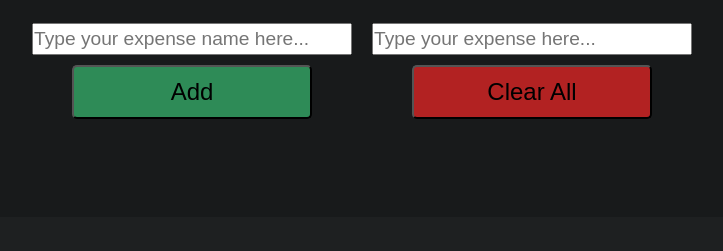
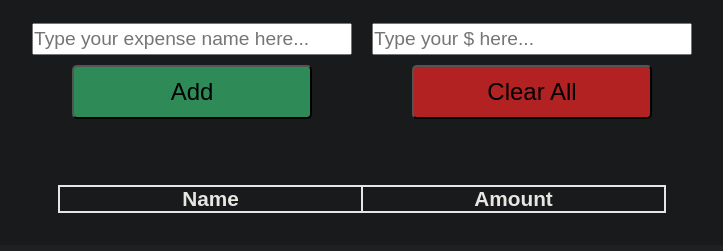
Before and after one commit to TrixOMG/Expense-Tracker-App, a plain HTML site: page index.html in a window 1280 px wide. Shown: the part 165-416 px from the top of the page, without its empty margins (278-1001 px from the left). Drawn offline with Linux system fonts and the light colour scheme.

Commit message:
added table + more styling

```diff
--- a/index.html
+++ b/index.html
@@ -22,12 +22,22 @@
           type="text"
           class="input"
           id="value-input"
-          placeholder="Type your expense here..."
+          placeholder="Type your $ here..."
         />
         <button class="button submit" id="add-button">Add</button>
         <button class="button delete" id="clear-button">Clear All</button>
       </div>
-      <div class="expense-container" id="expense-container"></div>
+      <div class="expense-container" id="expense-container">
+        <table class="table" id="expense-table">
+          <thead>
+            <tr>
+              <th>Name</th>
+              <th>Amount</th>
+            </tr>
+          </thead>
+          <tbody></tbody>
+        </table>
+      </div>
     </div>
     <script src="./index.js"></script>
   </body>
--- a/index.js
+++ b/index.js
@@ -1 +1,9 @@
-let
+let table = document.getElementById("expense-table");
+
+//let row = table.insertRow(0);
+
+//let cell1 = table.insertCell(0);
+//let cell2 = table.insertCell(1);
+
+//cell1.innerHTML = 'new cell1';
+//cell2.innerHTML = 'new cell2';
--- a/styles.css
+++ b/styles.css
@@ -58,6 +58,25 @@ body {
   background-color: #b22222;
 }
 
+.expense-container {
+  display: flex;
+  justify-content: center;
+  text-align: center;
+}
+
+.table {
+  table-layout: fixed;
+  width: 50%;
+  font-size: 1.3rem;
+}
+
+.table,
+th,
+td {
+  border: 2px solid #e8e6e3;
+  border-collapse: collapse;
+}
+
 @media (max-width: 800px) {
   body {
     font-size: 1rem;
@@ -80,4 +99,9 @@ body {
     width: 15rem;
     height: 1.5rem;
   }
+
+  .table {
+    width: 90%;
+    font-size: 1.1rem;
+  }
 }
```
